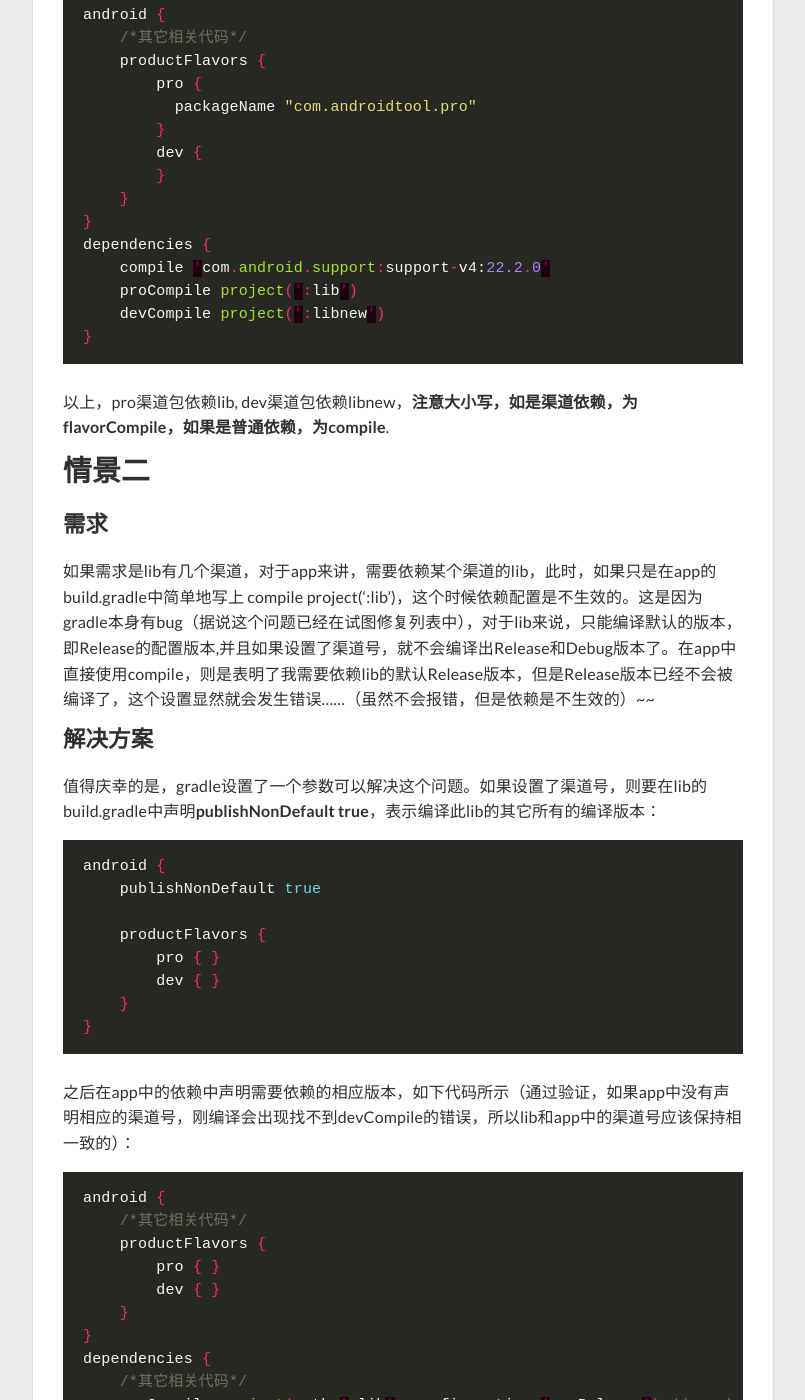
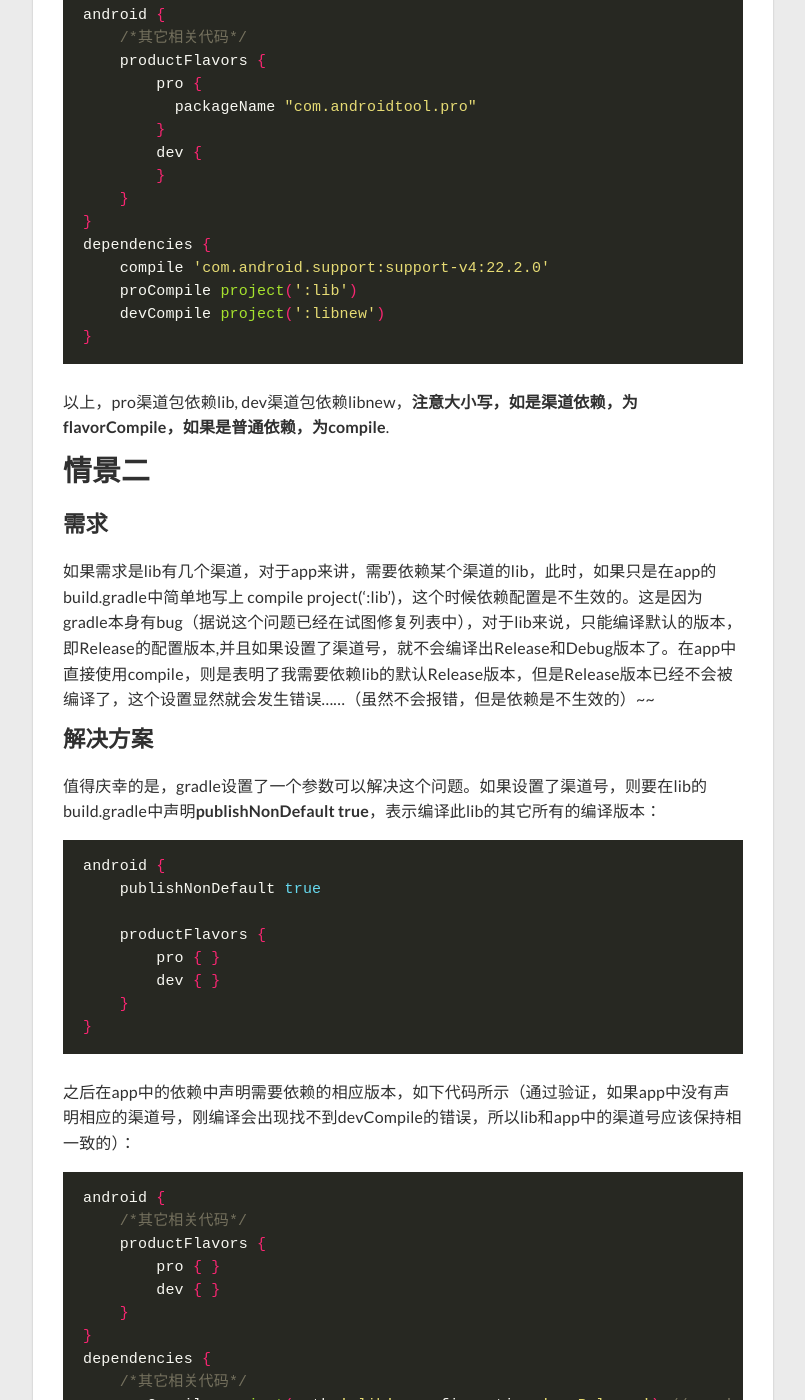
Before and after one commit to chenxiaoyoyo/chenxiaoyoyo.github.com, a Jekyll site: the page built from _posts/2016-01-21-gradle-for-productflalor-dependencies.markdown, in a window 1280 px wide and 1400 px high, scrolled down 734 px. Shown: the whole window, without its empty margins (237-1042 px from the left). Built offline with Jekyll 4.4.1, drawn with Linux system fonts in a browser that asks for light colours; nearby versions of some CDN libraries; Markdown is read by kramdown in place of the engine named in the settings; some of the changed text lies outside the part shown.

Commit message:
Update 2016-01-21-gradle-for-productflalor-dependencies.markdown

````diff
--- a/_posts/2016-01-21-gradle-for-productflalor-dependencies.markdown
+++ b/_posts/2016-01-21-gradle-for-productflalor-dependencies.markdown
@@ -10,7 +10,7 @@ description: gradle多渠道打包相关依赖的一些问题
 
 如果我们想用Gradle打出多渠道的包，需要在build.gradle脚本中加入代码：
 
-```java
+```groovy
 productFlavors {
     pro {
         packageName "com.androidtool.pro"
@@ -24,7 +24,7 @@ productFlavors {
 
 如果各个渠道包需要依赖的库都是一样的，非常好说，在dependencies中加入相应依赖库即可，如果需求是需要对每个渠道包配置不同的dependencies，就需要对不同的渠道包进行分别配置，对于前提中的例子来说，可以在build.gradle中添加如下代码：
 
-```java
+```groovy
 android {
     /*其它相关代码*/
     productFlavors {
@@ -55,7 +55,7 @@ compile project(':lib')，这个时候依赖配置是不生效的。这是因为
 
 值得庆幸的是，gradle设置了一个参数可以解决这个问题。如果设置了渠道号，则要在lib的build.gradle中声明**publishNonDefault true**，表示编译此lib的其它所有的编译版本：
 
-```java
+```groovy
 android {
     publishNonDefault true
 
@@ -68,7 +68,7 @@ android {
 
 之后在app中的依赖中声明需要依赖的相应版本，如下代码所示（通过验证，如果app中没有声明相应的渠道号，刚编译会出现找不到devCompile的错误，所以lib和app中的渠道号应该保持相一致的）：
 
-```java
+```groovy
 android {
     /*其它相关代码*/
     productFlavors {
@@ -88,7 +88,7 @@ dependencies {
 此需求是情景二需求的延伸，即如果你的lib只有一个渠道，或你的app只需要依赖一个渠道，还有一个方法，不用声明**publishNonDefault true**，而是声明lib的默认配置为你所需要依赖的配置，**defaultPublishConfig"devRelease"**，这样在app中就不用按上面的格式写依赖了，直接写**compile project(':lib')**即可，如下：
 在你的lib的build.gradle中，声明lib的默认编译版本：
 
-```java
+```groovy
 android {
     defaultPublishConfig　"devRelease"
 }
@@ -96,7 +96,7 @@ android {
 
 在你的app的build.gradle中，需要加上如下的依赖脚本：
 
-```java
+```groovy
 dependencies {
     /*其它相关代码*/
     compile project(':lib')
````
